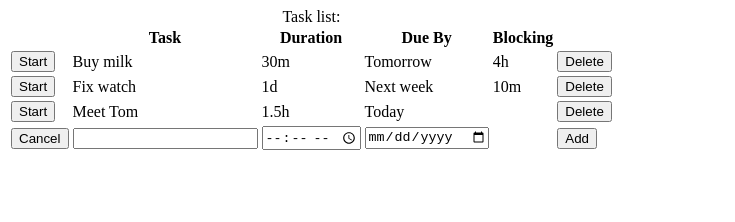
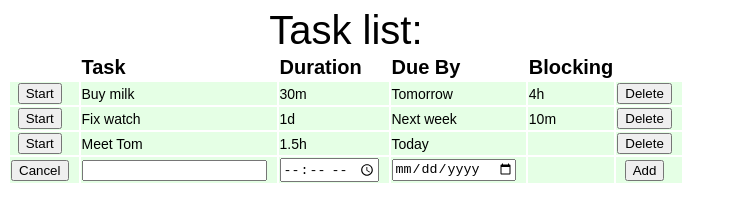
Before and after one commit to mLuby/mem, a website: page v3/index.html in a window 1280 px wide. Shown: the whole page, without its empty margins (0-735 px from the left). Drawn offline with nearby package versions, Linux system fonts and the light colour scheme.

Commit message:
add basic styling

```diff
--- /dev/null
+++ b/v3/app.css
@@ -0,0 +1,35 @@
+/* DYNAMIC SIZING */
+/* Document level adjustments */
+html {
+  font-size: 20px;
+  font-family: sans-serif;
+}
+
+/* Modules scale with document */
+.header{
+  font-size: 1.5rem;
+}
+.tasks{
+  font-size: 1rem;
+}
+.footer{
+  font-size: 0.5rem;
+}
+/* Types scale with modules */
+caption{
+  font-size: 2em;
+}
+th{
+  text-align: left;
+}
+.task{
+  background-color: rgba(0,255,0,0.1);
+  font-size: .7em;
+  font-weight: lighter;
+}
+.task td{
+  padding-right: 10px;
+}
+.task .button{
+  text-align: center;
+}
--- a/v3/index.html
+++ b/v3/index.html
@@ -5,6 +5,7 @@
   <script src="app.js"></script>
   <script src="services.js"></script>
   <script src="controllers.js"></script>
+  <link rel="stylesheet" type="text/css" href="app.css">
 </head>
 <body ng-app="Memory">
   <table ng-controller="tasksController as tasksCtrl">
```
